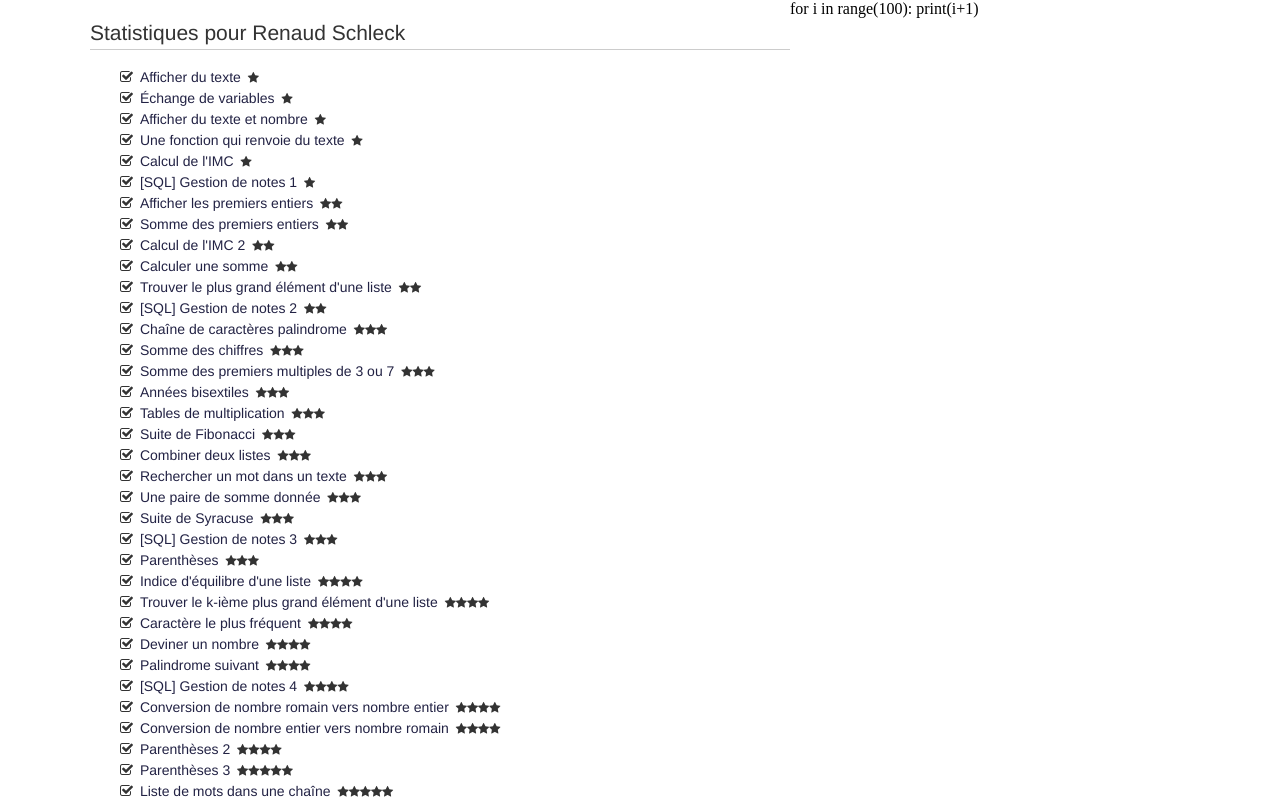
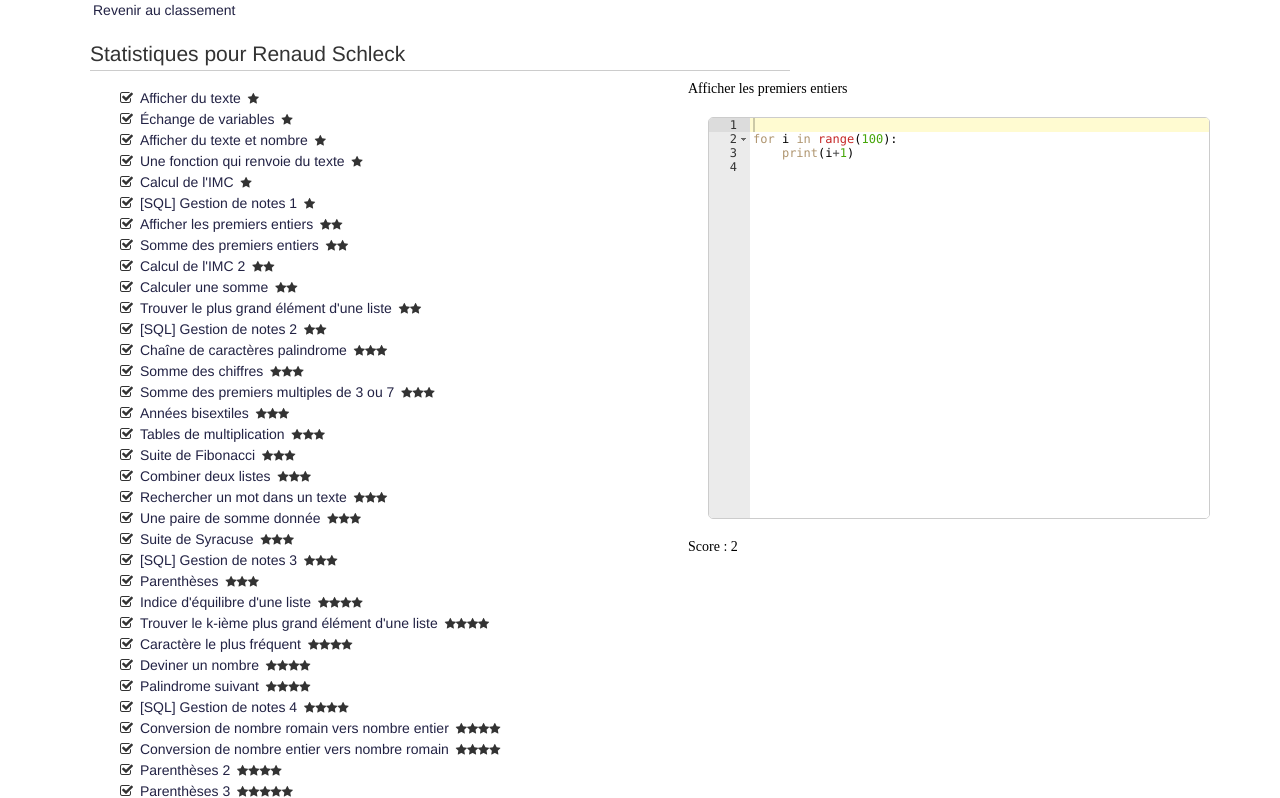
Before and after one commit to schlecky/infotsi, a Django app: page /challenge/administration/statsEtudiant/3/1/ in a window 1280 px wide. Shown: the part 78-876 px from the top of the page. Run offline with Django 3.2, Linux system fonts and the light colour scheme; a user stored in the database is signed in; data comes from the database, SQL or seed files in the repository; both versions use the stored data as it was after the commit; some libraries are stand-ins or nearby versions.

Commit message:
Amelioration de l'administration

```diff
--- a/challenge/static/challenge/css/style.css
+++ b/challenge/static/challenge/css/style.css
@@ -244,3 +244,26 @@ pre code{
 div#boutons{
   margin: 30px;
 }
+
+#codeStats{
+  display:block;
+  position:fixed;
+  right: 50px;
+  top: 150px;
+  height:400px;
+  overflow: visible;
+}
+
+#codeStats #editor{
+ width:500px;
+ height:400px;
+}
+
+#codeStats h1{
+  font-size: 14px;
+}
+
+#codeStats p{
+  font-size: 14px;
+  font-weight: lighter;
+}
--- a/challenge/templates/challenge/statsEtudiant.html
+++ b/challenge/templates/challenge/statsEtudiant.html
@@ -1,6 +1,7 @@
 {% extends "challenge/base.html" %}
 
 {% block contenu %}
+<a href=/challenge/administration/classements/>Revenir au classement</a>
 <h1>Statistiques pour {{ etudiant.user.first_name }} {{ etudiant.user.last_name }} </h1>
 
 <ul class='fa-ul'>
@@ -21,5 +22,24 @@
 {% endblock %}
 
 {% block classement %}
+<div id="codeStats">
+<h1>{{ epreuve.titre }}</h1>
+<div id="editor">
 {{ code.code }}
+</div>
+<script src="https://cdnjs.cloudflare.com/ajax/libs/ace/1.2.6/ace.js" type="text/javascript" charset="utf-8"></script>
+<script>
+    var editor = ace.edit("editor");
+    var textarea = document.getElementById("code");
+    editor.setTheme("ace/theme/clouds");
+    editor.getSession().setMode("ace/mode/python");
+    editor.setValue(textarea.value.trim());
+    editor.clearSelection();
+    function copyCode(){
+      textarea.value = editor.getSession().getValue();
+    }
+</script>
+
+<p> Score : {{ code.score }}</p>
+</div>
 {% endblock %}
--- a/challenge/views.py
+++ b/challenge/views.py
@@ -2,6 +2,7 @@ from django.shortcuts import render, get_object_or_404, redirect
 from django.contrib.auth import authenticate, login, logout
 from django.contrib.auth.models import User
 from django.http import HttpResponse
+from django.core.exceptions import ObjectDoesNotExist
 from .models import Epreuve, Code, Etudiant
 from multiprocessing import Process, Queue
 import queue as OQueue
@@ -20,7 +21,7 @@ def majScoreEtudiant(etud):
 def verifieCodes():
     codes = Code.objects.all()
     for c in codes:
-        score, m = codeScore(c,c.epreuve.id)
+        score, m = codeScore(c.code,c.epreuve.id)
         c.score = score
         c.save()
 
@@ -32,6 +33,8 @@ def administrationView(request):
     if request.user.is_authenticated:
         user = request.user
         if user.etudiant.groupe == Etudiant.PROFS:
+            if "verifieCodes" in request.path:
+                verifieCodes()
             return render(request, 'challenge/administration.html',
                         {'user': user,
                         })
@@ -59,7 +62,10 @@ def adminStatsEtudiant(request, etudiant_id, epreuve_id):
         if user.etudiant.groupe == Etudiant.PROFS:
             etud = Etudiant.objects.get(id=etudiant_id)
             codes = Code.objects.filter(etudiant=etud)
-            c = Code.objects.filter(etudiant=etud).get(epreuve=epreuve_id)
+            try:
+                c = Code.objects.filter(etudiant=etud).get(epreuve=epreuve_id)
+            except ObjectDoesNotExist:
+                c = {'code':'Aucun code'}
             epreuves = Epreuve.objects.all().order_by('difficulte')
             listeEpreuves = []
             for e in epreuves:
@@ -74,12 +80,12 @@ def adminStatsEtudiant(request, etudiant_id, epreuve_id):
                     'titre': e.titre,
                     'difficulte': list(range(e.difficulte)),
                 })
-
             return render(request, 'challenge/statsEtudiant.html',
                         {'user': user,
                          'etudiant': etud,
                          'listeEpreuves': listeEpreuves,
                          'code' : c,
+                         'epreuve' : Epreuve.objects.all().get(id=epreuve_id)
                         })
         else:
            return redirect('challenge:acceuilView')
--- a/infotsi/settings.py
+++ b/infotsi/settings.py
@@ -53,8 +53,8 @@ except NameError:
             to generate your secret key!' % SECRET_FILE)
 
 # SECURITY WARNING: don't run with debug turned on in production!
-# DEBUG = True
-DEBUG = False
+DEBUG = True
+# DEBUG = False
 
 ALLOWED_HOSTS = ['tsitroyes.pythonanywhere.com','localhost','127.0.0.1']
 
```
Also changed, not shown: db.sqlite3, 2 other files.
